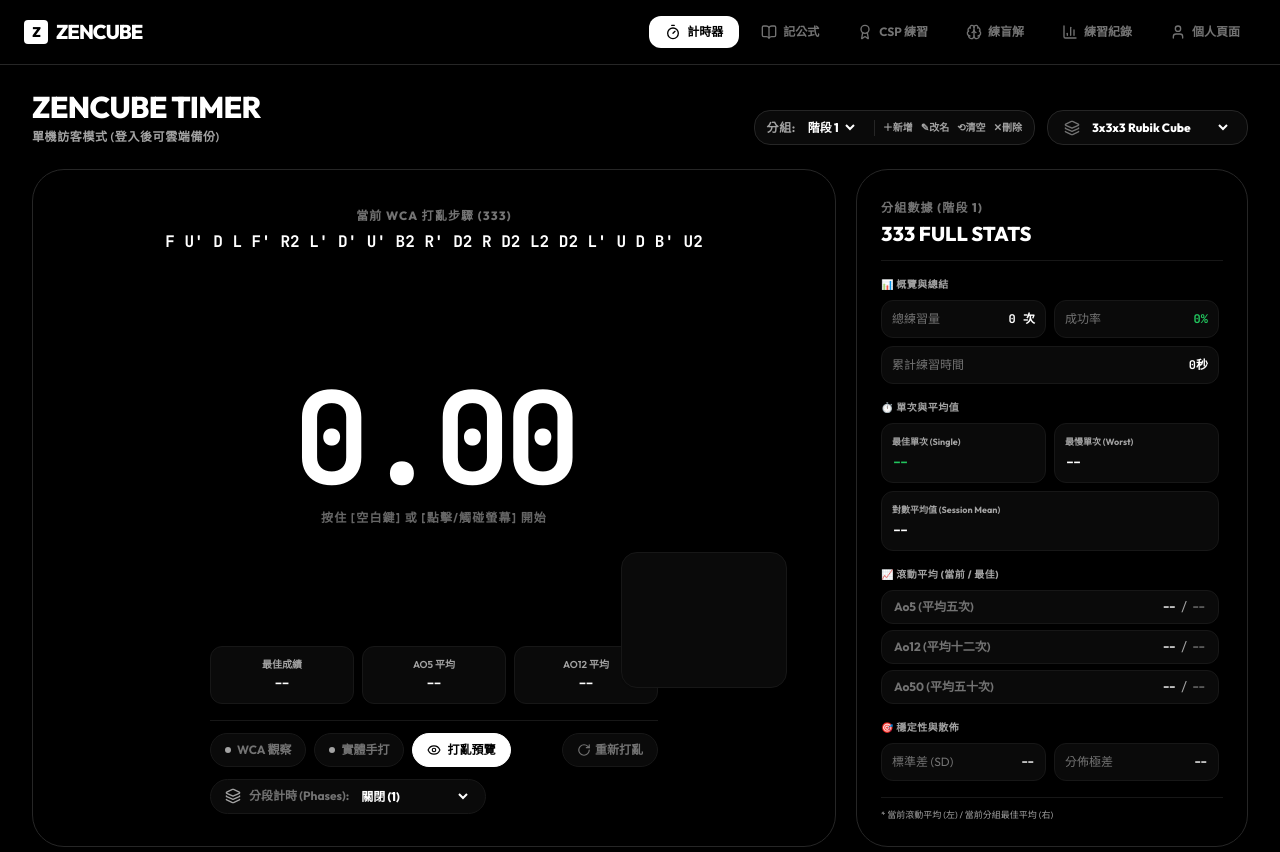
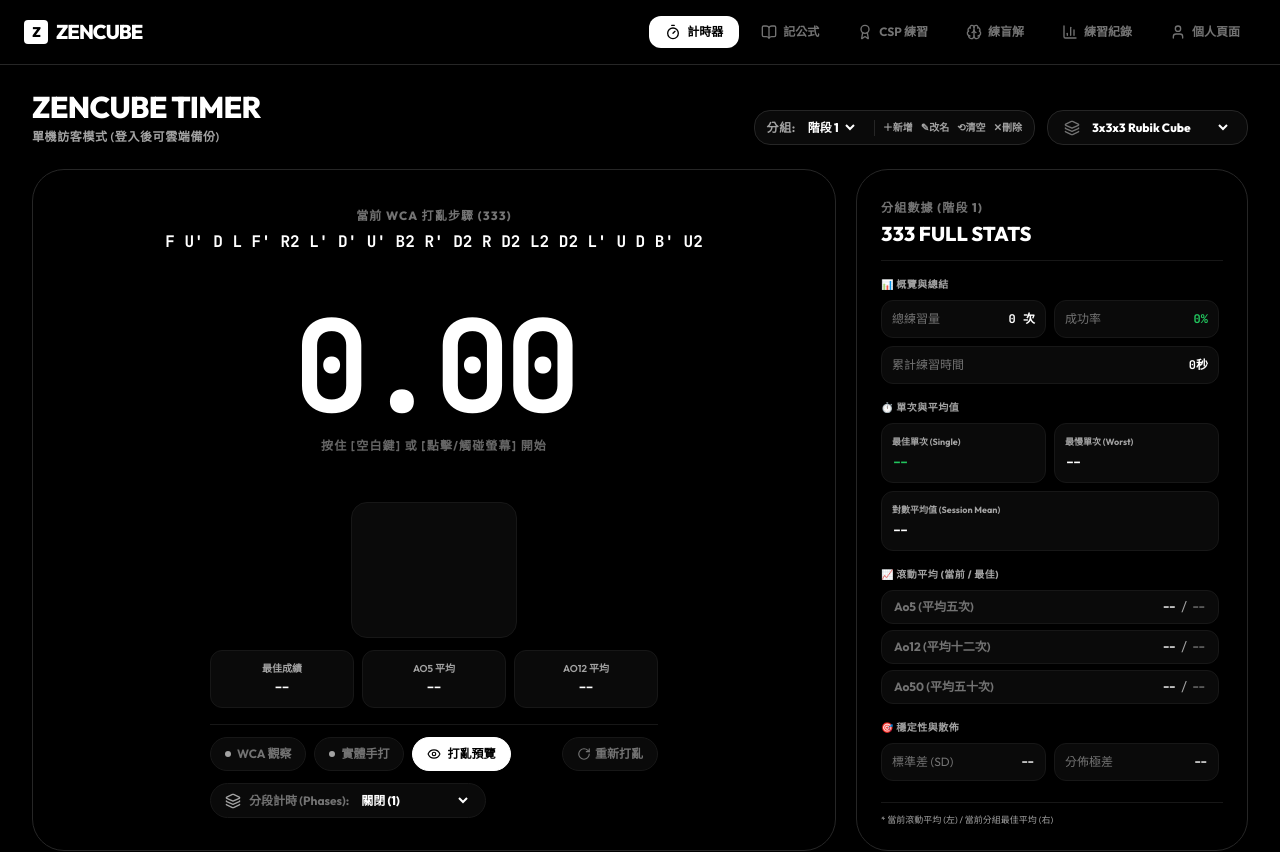
Before and after one commit to yo-yo0613/zencube-timer, a React (Vite) app: page / in a window 1280 px wide. Shown: the top 852 px of the page. Built offline with nearby package versions, Linux system fonts and the light colour scheme.

Commit message:
fix scramble image

```diff
--- a/src/components/Timer.jsx
+++ b/src/components/Timer.jsx
@@ -465,12 +465,7 @@
         )}
       </div>
 
-      {/* Cube Scramble Preview Net */}
-      {showScramblePreview && displayState !== 'running' && ['222', '333', '444', '555', '666', '777', 'pyram', 'skewb', 'minx', 'clock', 'sq1'].includes(puzzleType) && !isManualMode && (
-        <div className="absolute right-4 bottom-28 md:right-6 md:bottom-32 hidden sm:block z-20">
-          <CubePreview scramble={scramble} puzzleType={puzzleType} />
-        </div>
-      )}
+
 
       {/* Control panel and stats */}
       <div className={`w-full max-w-md transition-all duration-300 ${displayState === 'running' ? 'opacity-0 pointer-events-none' : 'opacity-100'}`}>
@@ -526,6 +521,13 @@
                 })}
               </div>
             )}
+          </div>
+        )}
+
+        {/* Cube Scramble Preview - inline for all screen sizes */}
+        {showScramblePreview && displayState !== 'running' && ['222', '333', '444', '555', '666', '777', 'pyram', 'skewb', 'minx', 'clock', 'sq1'].includes(puzzleType) && !isManualMode && (
+          <div className="flex justify-center mb-3">
+            <CubePreview scramble={scramble} puzzleType={puzzleType} />
           </div>
         )}
 
```
